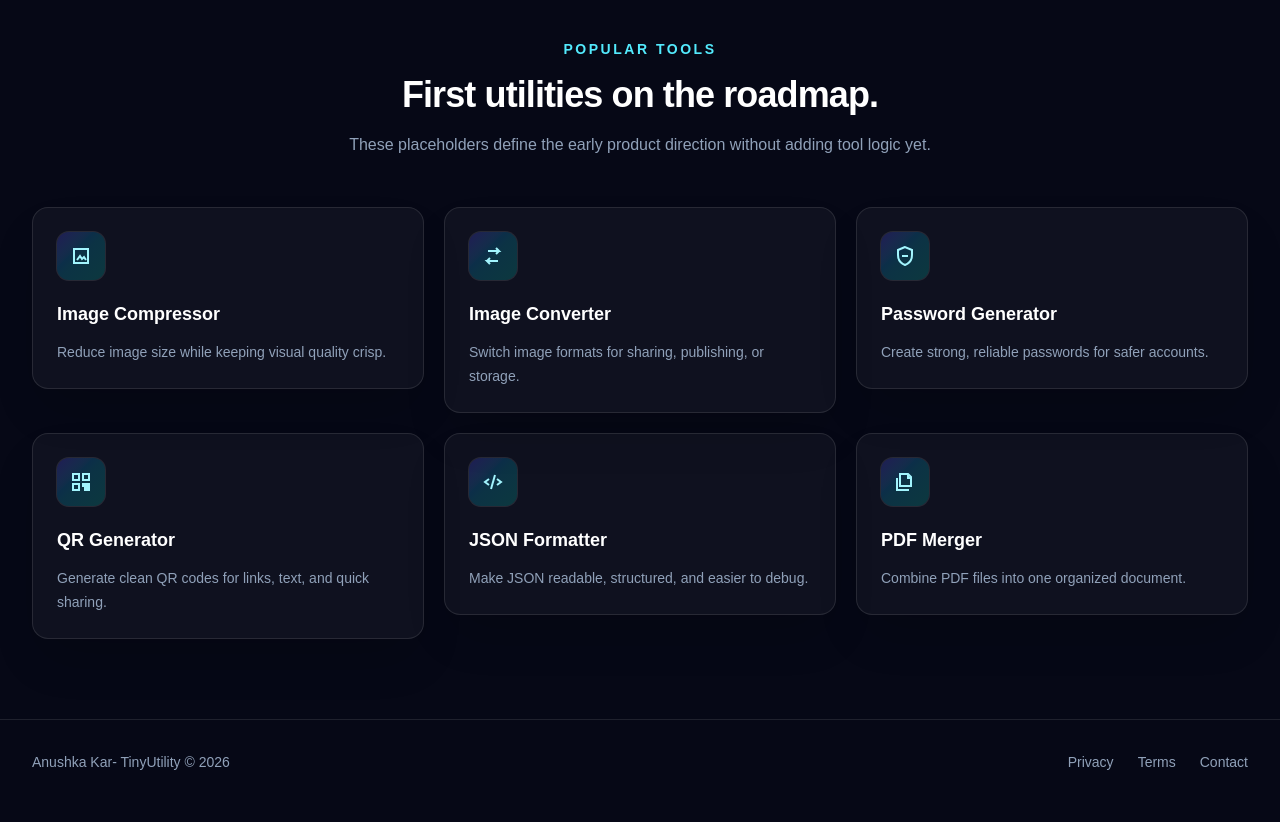
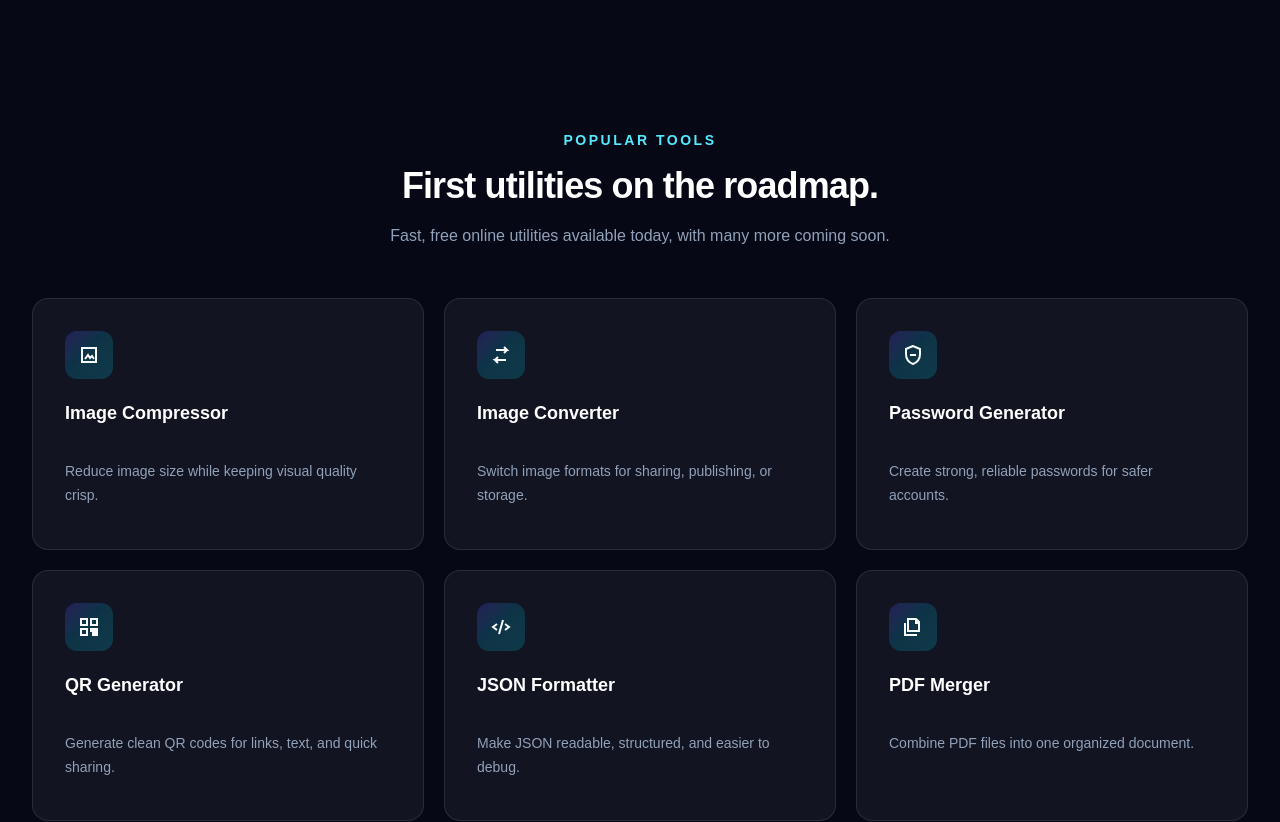
Before and after one commit to tinyutilities/tinyutilities, a Next.js app: page / in a window 1280 px wide. Shown: the part 1520-2342 px from the top of the page. Built offline with nearby package versions, Linux system fonts and the light colour scheme.

Commit message:
Refine landing page card layout

```diff
--- a/src/components/landing/footer.tsx
+++ b/src/components/landing/footer.tsx
@@ -2,7 +2,7 @@ export function Footer() {
   return (
     <footer className="border-t border-white/10 px-6 py-8 lg:px-8">
       <div className="mx-auto flex max-w-7xl flex-col items-center justify-between gap-4 text-sm text-slate-400 sm:flex-row">
-        <p>Anushka Kar- TinyUtility © 2026</p>
+        <p>Anushka Kar - TinyUtility © 2026</p>
         <nav className="flex items-center gap-6" aria-label="Footer navigation">
           <a className="transition hover:text-white" href="#privacy">
             Privacy
--- a/src/components/landing/popular-tools.tsx
+++ b/src/components/landing/popular-tools.tsx
@@ -9,9 +9,10 @@ export function PopularTools() {
         <SectionHeading
           eyebrow="Popular Tools"
           title="First utilities on the roadmap."
-          description="These placeholders define the early product direction without adding tool logic yet."
+          description="Fast, free online utilities available today, with many more coming soon."
         />
-        <div className="mt-12 grid gap-5 sm:grid-cols-2 lg:grid-cols-3">
+
+        <div className="mt-12 grid auto-rows-fr gap-5 sm:grid-cols-2 lg:grid-cols-3">
           {popularTools.map((tool) => (
             <ToolCard key={tool.title} {...tool} />
           ))}
--- a/src/components/landing/tool-card.tsx
+++ b/src/components/landing/tool-card.tsx
@@ -19,13 +19,51 @@ export function ToolCard({
       href={href}
       className="block h-full"
     >
-    <article className="group relative overflow-hidden rounded-2xl border border-white/10 bg-white/[0.04] p-6 shadow-2xl shadow-black/20 transition duration-300 hover:-translate-y-1 hover:border-cyan-300/40 hover:bg-white/[0.07]">
-      <div className="absolute inset-x-0 top-0 h-px bg-gradient-to-r from-transparent via-cyan-300/60 to-transparent opacity-0 transition duration-300 group-hover:opacity-100" />
-      <div className="grid size-12 place-items-center rounded-xl bg-gradient-to-br from-indigo-600/25 via-cyan-500/20 to-teal-400/20 text-cyan-200 ring-1 ring-white/10 transition duration-300 group-hover:scale-105 group-hover:text-white">
-        <Icon className="size-6 fill-none stroke-current stroke-2" />
+      <article
+        className="
+          group relative flex h-full flex-col
+          overflow-hidden rounded-2xl
+          border border-white/10
+          bg-white/5
+          p-8
+          transition-all duration-300
+          hover:-translate-y-1
+          hover:border-cyan-400/40
+          hover:bg-white/10
+        "
+      >
+        <div
+          className="
+            grid size-12 place-items-center rounded-xl
+            bg-gradient-to-br
+            from-indigo-600/25
+            via-cyan-500/20
+            to-cyan-400/20
+            transition-all duration-300
+            group-hover:scale-110
+            group-hover:-translate-y-1
+          "
+        >
+          <Icon
+            className="
+              size-6
+              fill-none
+              stroke-current
+              stroke-2
+              transition-transform
+              duration-300
+              group-hover:rotate-3
+            "
+          />
         </div>
-      <h3 className="mt-5 text-lg font-semibold text-white">{title}</h3>
-      <p className="mt-3 text-sm leading-6 text-slate-400">{description}</p>
+
+        <h3 className="mt-5 min-h-[3rem] text-lg font-semibold text-white">
+          {title}
+        </h3>
+
+        <p className="mt-3 flex-1 min-h-[3.6rem] text-sm leading-6 text-slate-400">
+          {description}
+        </p>
       </article>
     </Link>
   );
```
Lines whose indentation alone changed are shown as unchanged.
